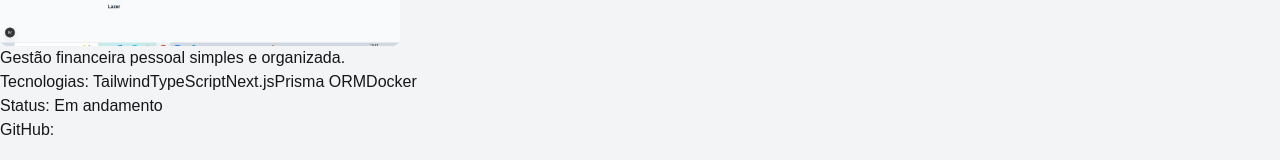
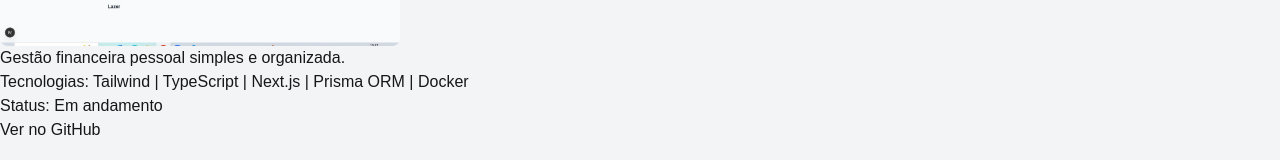
Before and after one commit to flaviane-lima/portfolio-flaviane, a Next.js app: page / in a window 1280 px wide. Shown: the part 637-797 px from the top of the page. Built offline with nearby package versions, Linux system fonts and the light colour scheme.

Commit message:
melhora a exibição das tecnologias no card

```diff
--- a/app/components/Card.tsx
+++ b/app/components/Card.tsx
@@ -25,9 +25,9 @@ export default function Card({ title, image, description, technologies, status,
       />
       <div>
         <p>{description}</p>
-        <p>Tecnologias: {technologies}</p>
+        <p>Tecnologias: {technologies.join(" | ")}</p>
         <p>Status: {status}</p>
-        <a href={github} target="_blank" className="button">GitHub:</a>
+        <a href={github} target="_blank" className="button"> Ver no GitHub</a>
       </div>
     </div>
     </section>
```
